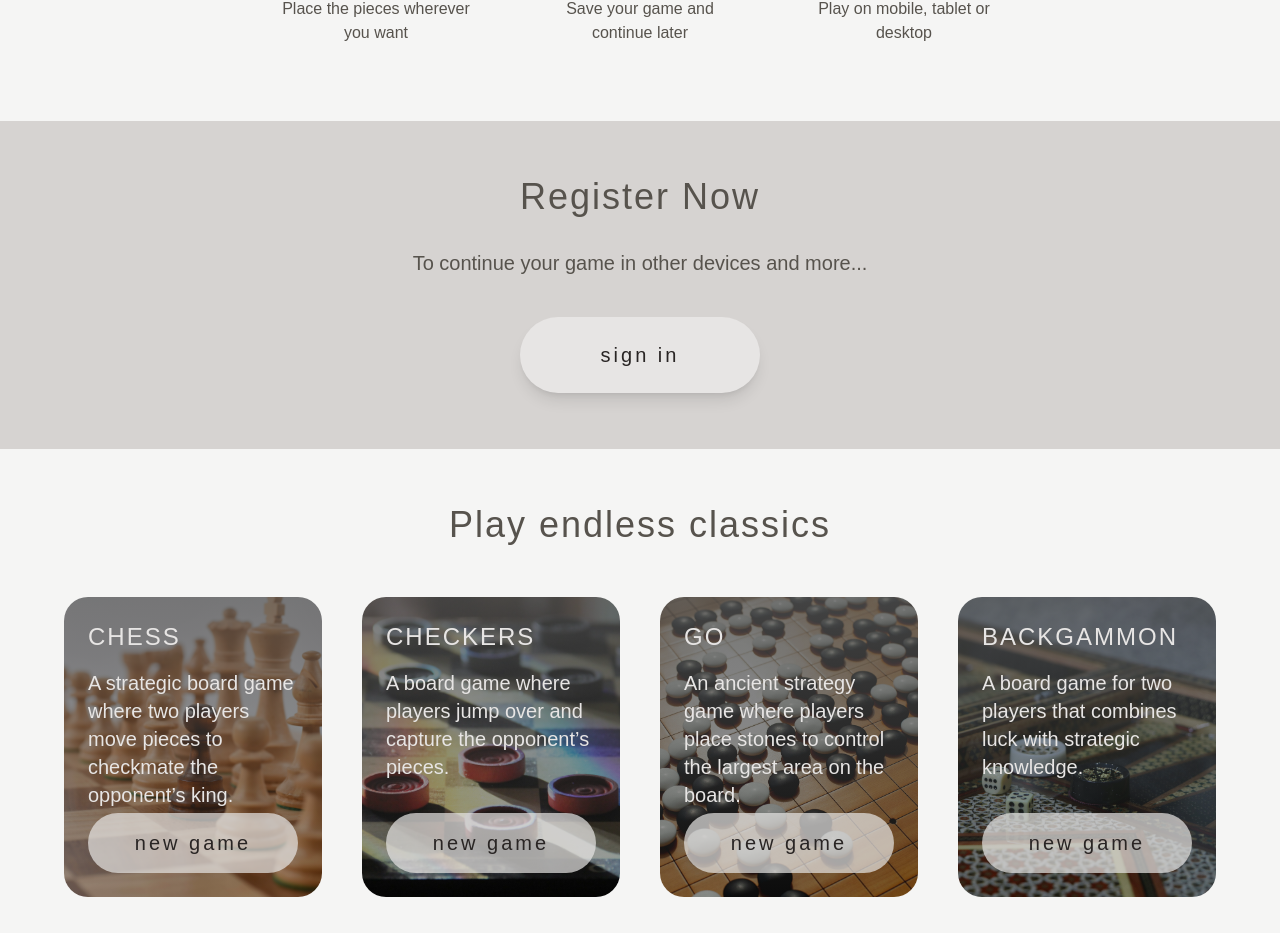
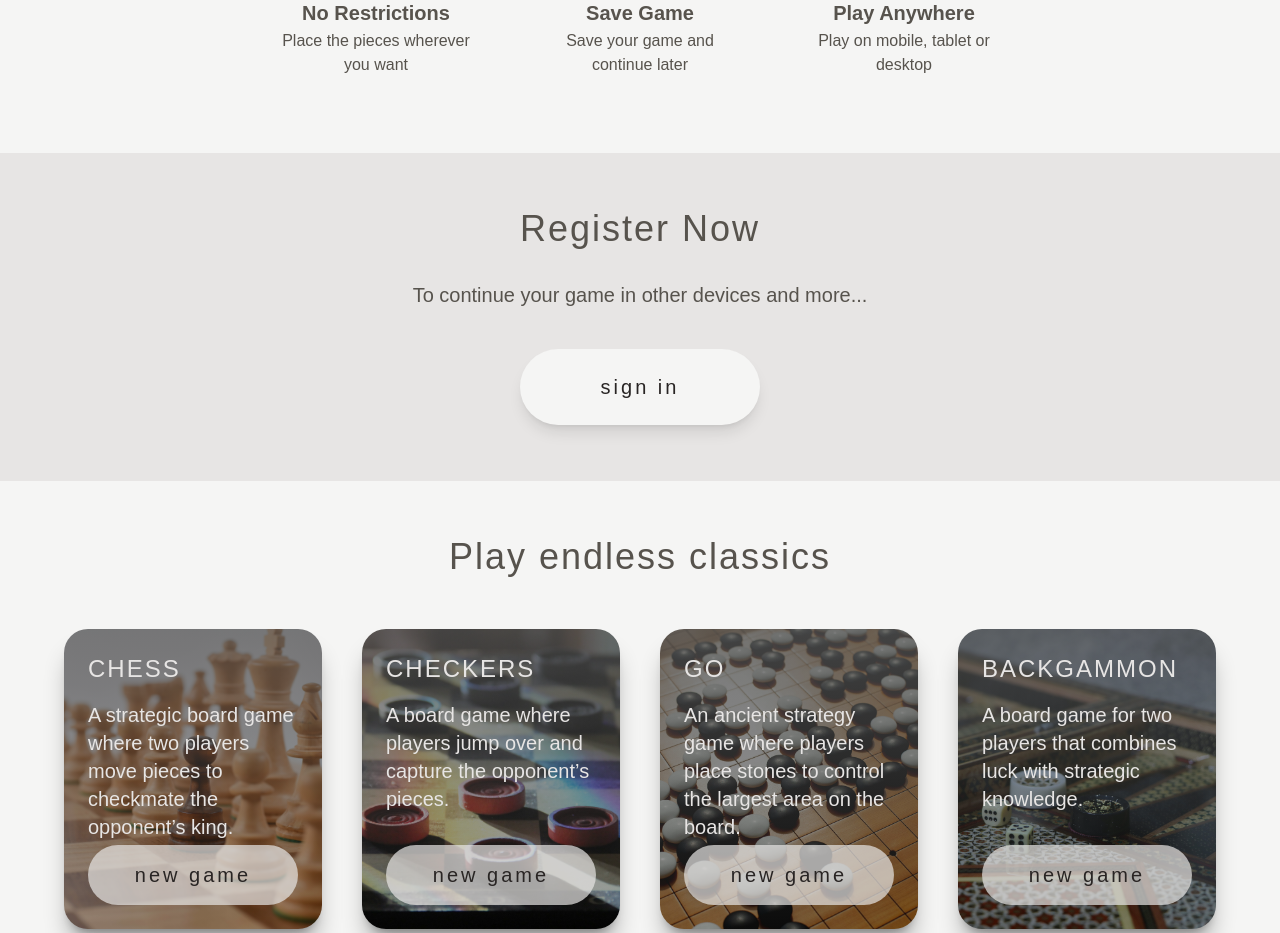
Before and after one commit to delgadociteriowa/boards-mint, a Next.js app: page / in a window 1280 px wide. Shown: the part 760-1693 px from the top of the page. Built offline with nearby package versions, Linux system fonts and the light colour scheme.

Commit message:
feat: UI improvements

```diff
--- a/src/components/GameCard.tsx
+++ b/src/components/GameCard.tsx
@@ -8,7 +8,7 @@ interface GameCardProps {
 }
 
 const GameCard: React.FC<GameCardProps> = ({background, title, paragraph, gameLink}) => (
-  <div className={`${background} h-[300px] p-6 bg-stone-900 rounded-3xl bg-center bg-cover flex flex-col w-[250px]  grow`}>
+  <div className={`${background} h-[300px] p-6 bg-stone-900 rounded-3xl bg-center bg-cover flex flex-col w-[250px] grow shadow-xl/30`}>
     <h4 className="uppercase text-stone-200 tracking-[2px] text-2xl mb-4">{title}</h4>
     <p className="text-stone-200 text-xl">{paragraph}</p>
     <Link className="lowercase block bg-stone-200/70 hover:bg-stone-200/90 py-4 rounded-full text-center no-underline text-stone-800 text-xl tracking-[3px] mt-auto" href={`/${gameLink}`}>new game</Link>
--- a/src/components/HomeFeatures.tsx
+++ b/src/components/HomeFeatures.tsx
@@ -4,7 +4,7 @@ import MobileIcon from "../assets/mobile-screen-solid.svg";
 import FeatureCard from "./FeatureCard";
 
 const HomeFeatures = () => (
-    <section className="w-[90%] mx-auto max-w-[1200px] pt-8 pb-14 text-stone-600">
+    <section className="w-[90%] mt-8 mx-auto max-w-[1200px] pt-8 pb-14 text-stone-600">
       <h3 className="text-center text-4xl tracking-[2px] mb-8">Boards makes it easy</h3>
       <div className="py-5 flex flex-wrap justify-center gap-16">
         <FeatureCard
--- a/src/components/HomeHeroSection.tsx
+++ b/src/components/HomeHeroSection.tsx
@@ -4,7 +4,7 @@ import Navigation from './Navigation';
 const HomeHeroSection = () => (
   <header>
     <Navigation/>
-    <section className="w-[90%] mx-auto max-w-[1200px] h-[85%] py-16 text-stone-200 bg-stone-900 bg-hero-chess bg-center bg-cover rounded-3xl flex flex-col gap-2">
+    <section className="w-[90%] mx-auto max-w-[1200px] h-[85%] py-16 text-stone-200 bg-stone-900 bg-hero-chess bg-center bg-cover rounded-3xl flex flex-col gap-2 shadow-xl/30">
       <h1 className="text-5xl text-center font-brand font-thin tracking-[2px]">BOARDS</h1>
       <div className="flex items-center gap-4 h-16 my-0 mx-auto">
         <div className="w-16 h-0.5 bg-stone-200"></div>
--- a/src/components/HomeMessageSection.tsx
+++ b/src/components/HomeMessageSection.tsx
@@ -1,10 +1,10 @@
 import Link from "next/link";
 
 const HomeMessageSection = () => (
-  <section className="py-14 px-10 bg-stone-300 text-stone-600">
+  <section className="py-14 px-10 bg-stone-200 text-stone-600">
     <h3 className="text-center text-4xl tracking-[2px] mb-8">Register Now</h3>
     <p className="text-center text-xl mb-10">To continue your game in other devices and more...</p>
-    <Link href="/soon" className="block w-[15rem] bg-stone-200 hover:bg-stone-100 py-6 rounded-full text-center no-underline text-stone-800 text-xl lowercase tracking-[3px] mx-auto my-0 shadow-lg">sign in</Link>
+    <Link href="/soon" className="block w-[15rem] bg-stone-100 hover:bg-stone-50 py-6 rounded-full text-center no-underline text-stone-800 text-xl lowercase tracking-[3px] mx-auto my-0 shadow-lg">sign in</Link>
   </section>
 );
 
--- a/src/components/OctoBoardSquare.tsx
+++ b/src/components/OctoBoardSquare.tsx
@@ -32,7 +32,7 @@ const OctoBoardSquare: React.FC<OctoBoardSquareProps> = ({cellContent, colors, o
         cellContent.piece.includes('checker') ?
           <div className={`${cellContent.pieceType.includes('one') ? 'bg-rose-400' : 'bg-stone-600'} relative w-[60%] h-[60%] rounded-full checker-shadow`}></div>
           :
-          <span className={`${cellContent.pieceType === 'one' ? 'text-stone-800' : 'text-stone-100'} piece__size`}>{cellContent.piece}</span>
+          <span className={`${cellContent.pieceType === 'one' ? 'text-stone-800' : 'text-stone-50'} piece__size select-none [text-shadow:2px_2px_4px_rgba(0,0,0,0.3)]`}>{cellContent.piece}</span>
       }
     </div>
   )
--- a/src/components/Octoboard.tsx
+++ b/src/components/Octoboard.tsx
@@ -20,17 +20,17 @@ const Octoboard: React.FC = () => {
   } = useGlobalContext()!;
 
   const gameColors = {
-    chess: ['bg-teal-950','bg-teal-800','bg-teal-600','bg-teal-400'],
-    checkers: ['bg-cyan-950','bg-cyan-800','bg-cyan-600','bg-cyan-400']
+    chess: ['bg-teal-900','bg-teal-700','bg-teal-500','bg-teal-300'],
+    checkers: ['bg-cyan-900','bg-cyan-700','bg-cyan-500','bg-cyan-300']
   };
 
   const gameColorsHover = {
-    chess: ['hover:bg-teal-900','hover:bg-teal-700','hover:bg-teal-500','hover:bg-teal-300'],
-    checkers: ['hover:bg-cyan-900','hover:bg-cyan-700','hover:bg-cyan-500','hover:bg-cyan-300']
+    chess: ['hover:bg-teal-800','hover:bg-teal-600','hover:bg-teal-400','hover:bg-teal-200'],
+    checkers: ['hover:bg-cyan-800','hover:bg-cyan-600','hover:bg-cyan-400','hover:bg-cyan-200']
   };
 
-  const colorsClicked: { [key: string]: string } = {chess: 'bg-cyan-500', checkers: 'bg-teal-500'};
-  const colorsClickedHover: { [key: string]: string } = {chess: 'hover:bg-cyan-400', checkers: 'hover:bg-teal-400'};
+  const colorsClicked: { [key: string]: string } = {chess: 'bg-slate-400', checkers: 'bg-slate-400'};
+  const colorsClickedHover: { [key: string]: string } = {chess: 'hover:bg-slate-400', checkers: 'hover:bg-slate-400'};
 
   const setSquareColor = (row: number, col: number, colors: ColorsType) :string => {
     if (selectedGame !== 'chess' && selectedGame !== 'checkers') return '';
```
